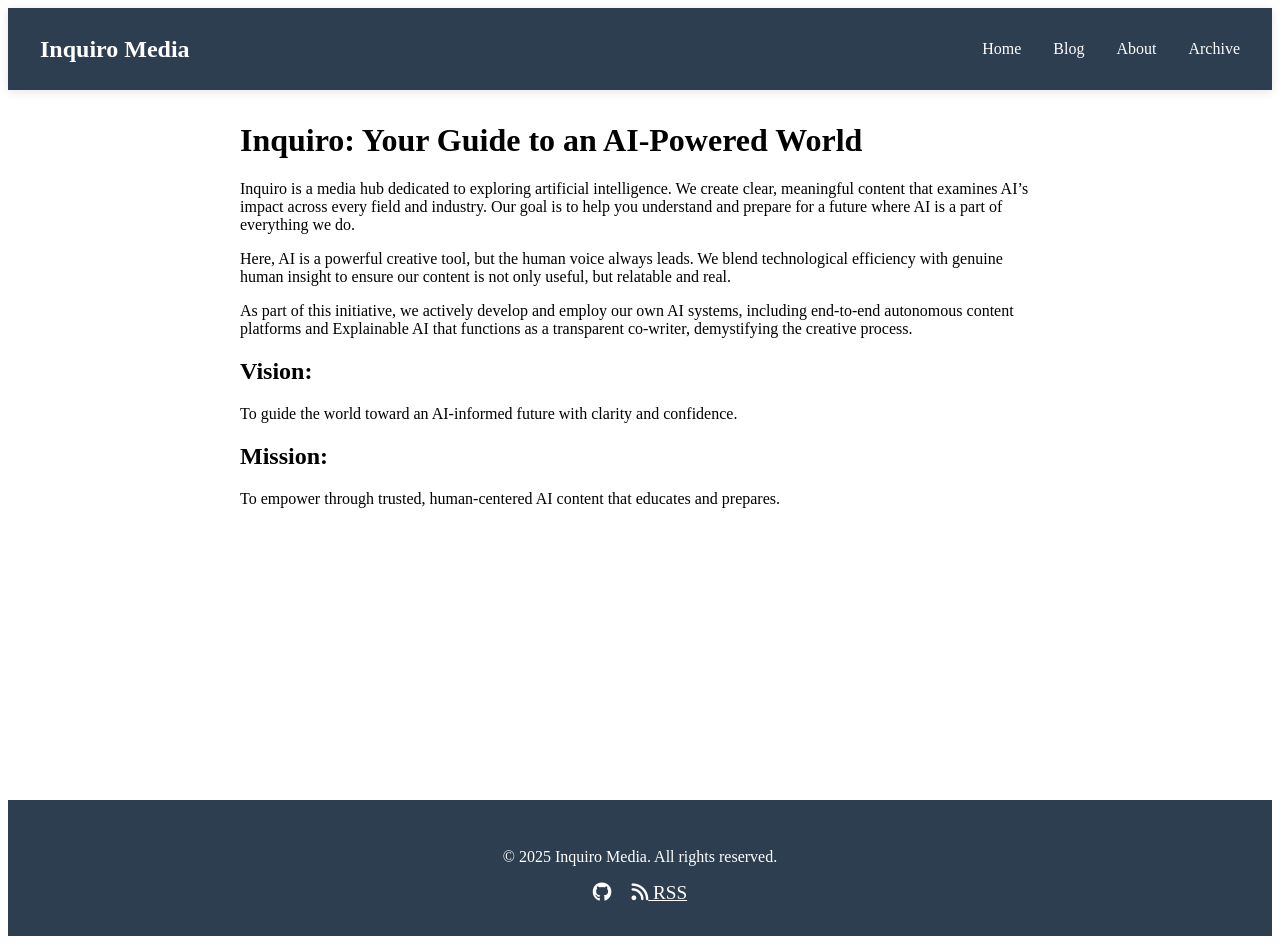
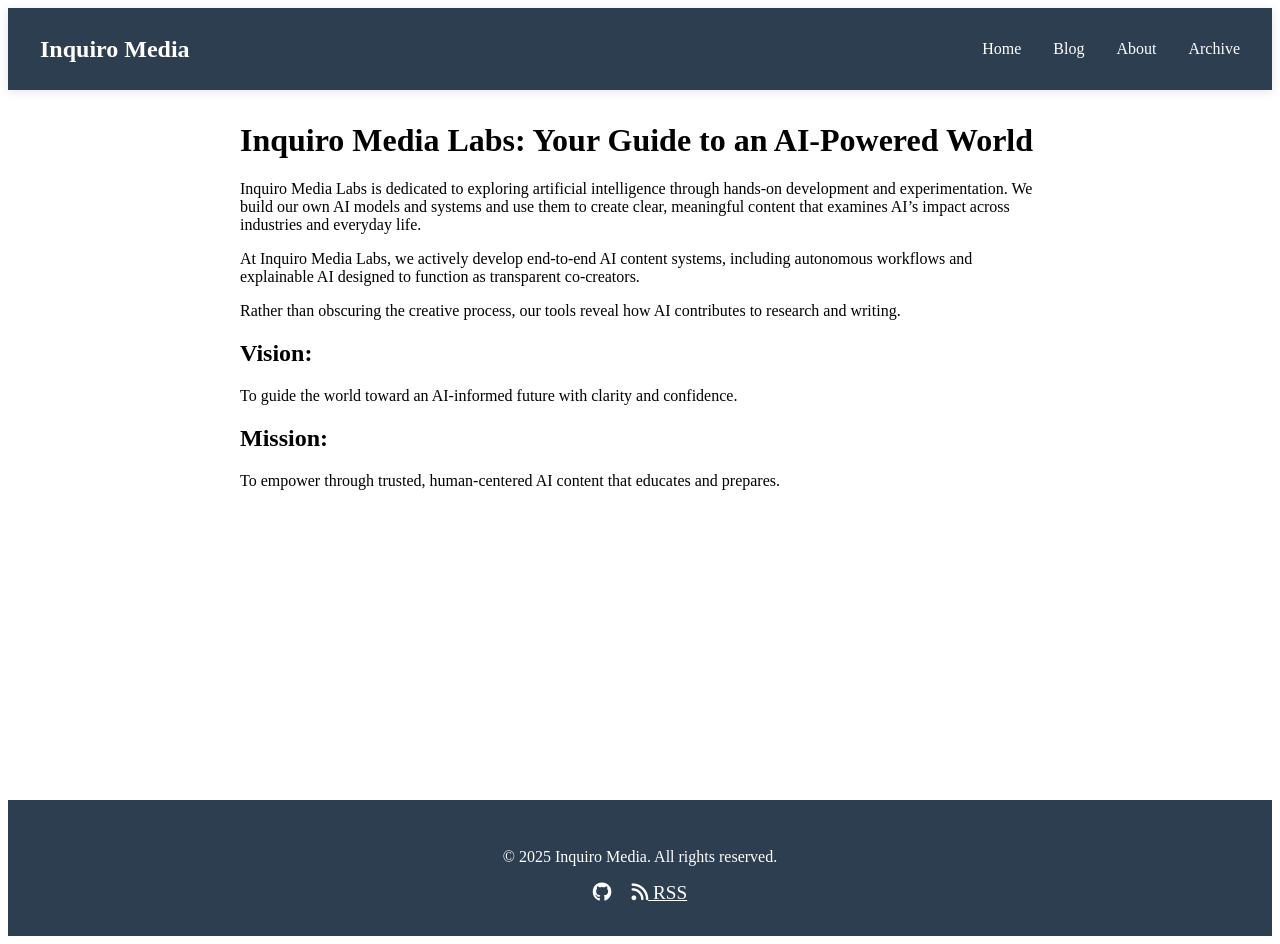
Before and after one commit to faisalmrasul/inquiro-media, a Jekyll site: the page built from about.md, in a window 1280 px wide. Built offline with Jekyll 4.4.1, drawn with Linux system fonts in a browser that asks for light colours; our own code applies the rules of GitHub Pages for plain Markdown files.

Commit message:
Update about.md

```diff
--- a/about.md
+++ b/about.md
@@ -1,10 +1,10 @@
-# Inquiro: Your Guide to an AI-Powered World #
+# Inquiro Media Labs: Your Guide to an AI-Powered World #
 
-Inquiro is a media hub dedicated to exploring artificial intelligence. We create clear, meaningful content that examines AI’s impact across every field and industry. Our goal is to help you understand and prepare for a future where AI is a part of everything we do.
+Inquiro Media Labs is dedicated to exploring artificial intelligence through hands-on development and experimentation. We build our own AI models and systems and use them to create clear, meaningful content that examines AI’s impact across industries and everyday life.
 
-Here, AI is a powerful creative tool, but the human voice always leads. We blend technological efficiency with genuine human insight to ensure our content is not only useful, but relatable and real.
+At Inquiro Media Labs, we actively develop end-to-end AI content systems, including autonomous workflows and explainable AI designed to function as transparent co-creators.
 
-As part of this initiative, we actively develop and employ our own AI systems, including end-to-end autonomous content platforms and Explainable AI that functions as a transparent co-writer, demystifying the creative process.
+Rather than obscuring the creative process, our tools reveal how AI contributes to research and writing.
 
 ## Vision: ##
 To guide the world toward an AI-informed future with clarity and confidence.
```
